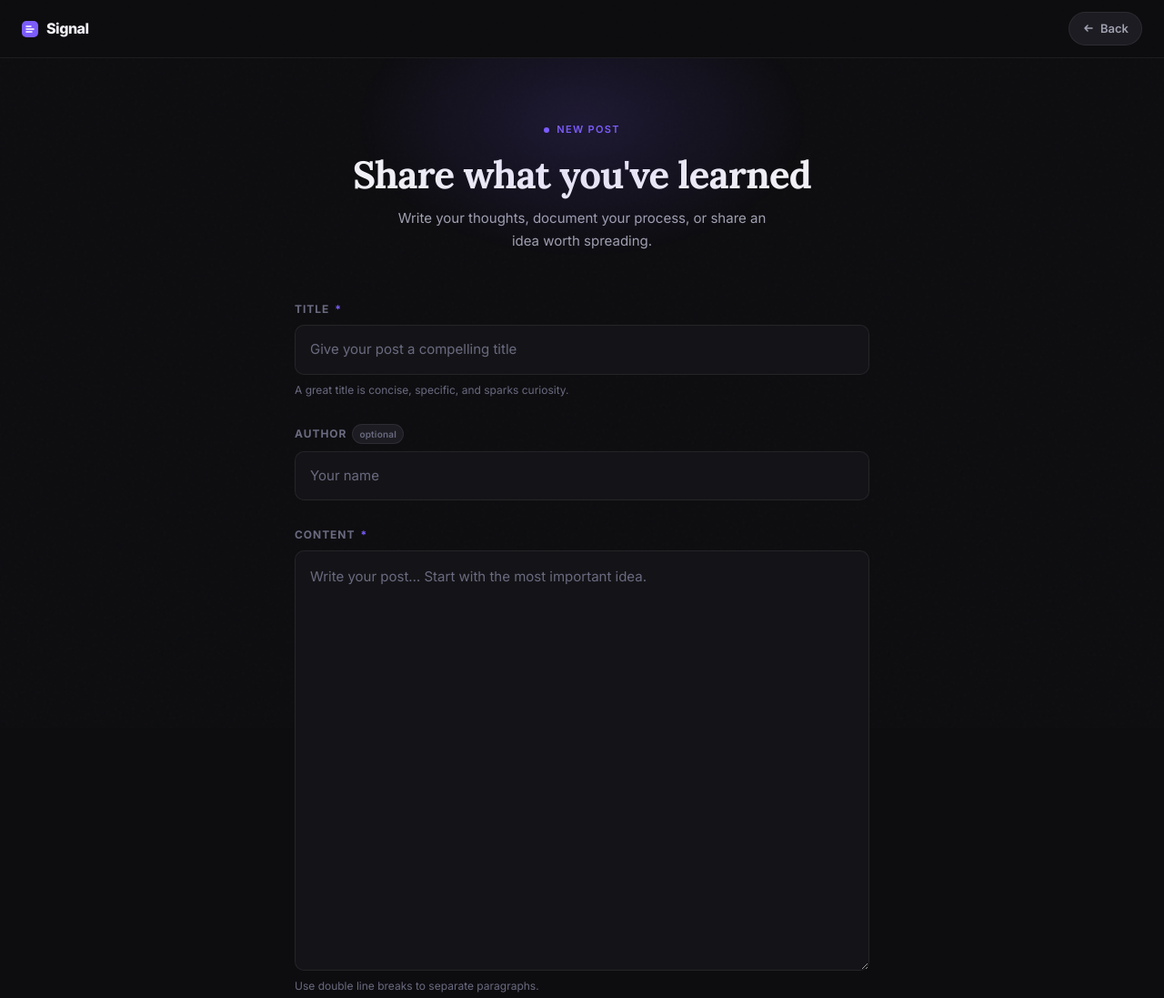
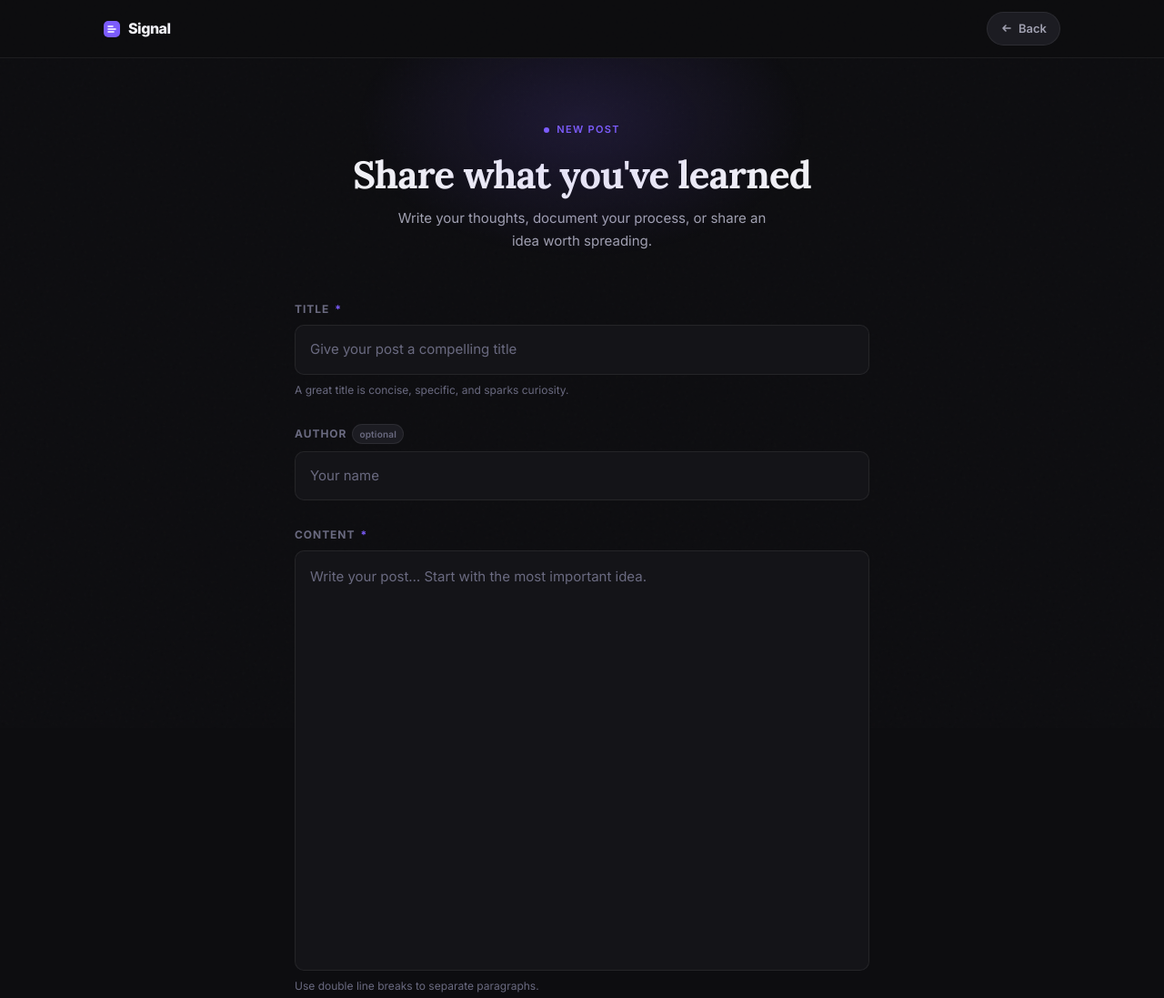
Before and after one commit to RaufCode/Blog, a Nuxt app in the folder frontend/: page /new in a window 1280 px wide. Shown: the top 1097 px of the page at 91% size. Built offline with nearby package versions, Linux system fonts and the light colour scheme; no server answers.

Commit message:
feat: perfect post pages UI, AI summary card, and header alignments

```diff
--- a/frontend/app/pages/new.vue
+++ b/frontend/app/pages/new.vue
@@ -37,6 +37,7 @@ const blog_post = async () => {
 
     <!-- ── Topbar ── -->
     <header class="topbar">
+      <div class="topbar-inner">
         <NuxtLink to="/" class="brand" aria-label="Back to Signal home">
           <svg width="18" height="18" viewBox="0 0 18 18" fill="none" aria-hidden="true">
             <rect width="18" height="18" rx="5" fill="var(--accent)"/>
@@ -51,6 +52,7 @@ const blog_post = async () => {
           </svg>
           Back
         </NuxtLink>
+      </div>
     </header>
 
     <!-- ── Page Header ── -->
@@ -183,10 +185,6 @@ const blog_post = async () => {
 
 /* ── Topbar ──────────────────────────────────────────────────── */
 .topbar {
-  display: flex;
-  align-items: center;
-  justify-content: space-between;
-  padding: 0 24px;
   height: var(--nav-h);
   border-bottom: 1px solid var(--border);
   background: rgba(13, 13, 16, 0.85);
@@ -195,6 +193,16 @@ const blog_post = async () => {
   position: sticky;
   top: 0;
   z-index: 100;
+}
+
+.topbar-inner {
+  max-width: var(--max-w-wide);
+  margin: 0 auto;
+  padding: 0 24px;
+  height: 100%;
+  display: flex;
+  align-items: center;
+  justify-content: space-between;
 }
 
 .brand {
@@ -404,7 +412,7 @@ const blog_post = async () => {
 }
 
 .field-textarea {
-  resize: vertical;
+  resize: none;
   min-height: 280px;
   font-size: 15px;
   line-height: 1.8;
--- a/frontend/app/pages/post/[id].vue
+++ b/frontend/app/pages/post/[id].vue
@@ -215,13 +215,22 @@ if (import.meta.client) {
 
         <!-- AI Summary -->
         <div v-if="summary" class="summary-card">
-          <div class="summary-header">
-            <svg width="14" height="14" viewBox="0 0 24 24" fill="none" aria-hidden="true">
-              <path d="M11 2.5c.18 0 .34.12.39.29l1.06 3.53a4.5 4.5 0 0 0 3.02 3.02l3.53 1.06c.17.05.29.21.29.39s-.12.34-.29.39l-3.53 1.06a4.5 4.5 0 0 0-3.02 3.02l-1.06 3.53a.41.41 0 0 1-.78 0l-1.06-3.53a4.5 4.5 0 0 0-3.02-3.02l-3.53-1.06a.41.41 0 0 1 0-.78l3.53-1.06a4.5 4.5 0 0 0 3.02-3.02l1.06-3.53c.05-.17.21-.29.39-.29Z" fill="currentColor"/>
-            </svg>
-            AI Summary
+          <div class="summary-card-glow"></div>
+          <div class="summary-card-content">
+            <div class="summary-header">
+              <svg width="16" height="16" viewBox="0 0 24 24" fill="none" aria-hidden="true">
+                <path d="M11 2.5c.18 0 .34.12.39.29l1.06 3.53a4.5 4.5 0 0 0 3.02 3.02l3.53 1.06c.17.05.29.21.29.39s-.12.34-.29.39l-3.53 1.06a4.5 4.5 0 0 0-3.02 3.02l-1.06 3.53a.41.41 0 0 1-.78 0l-1.06-3.53a4.5 4.5 0 0 0-3.02-3.02l-3.53-1.06a.41.41 0 0 1 0-.78l3.53-1.06a4.5 4.5 0 0 0 3.02-3.02l1.06-3.53c.05-.17.21-.29.39-.29Z" fill="url(#summary-grad)"/>
+                <defs>
+                  <linearGradient id="summary-grad" x1="0" y1="0" x2="24" y2="24" gradientUnits="userSpaceOnUse">
+                    <stop stop-color="#7c5cfc" />
+                    <stop offset="1" stop-color="#a78bfa" />
+                  </linearGradient>
+                </defs>
+              </svg>
+              AI Executive Summary
+            </div>
+            <p class="summary-text">{{ summary }}</p>
           </div>
-          <p class="summary-text">{{ summary }}</p>
         </div>
 
         <!-- Body -->
@@ -287,7 +296,7 @@ if (import.meta.client) {
 /* Navbar */
 .nav { position: sticky; top: 0; z-index: 100; height: var(--nav-h); border-bottom: 1px solid transparent; transition: background var(--duration-base) var(--ease-out), border-color var(--duration-base) var(--ease-out), box-shadow var(--duration-base) var(--ease-out); }
 .nav--scrolled { background: rgba(13,13,16,0.88); backdrop-filter: blur(16px); -webkit-backdrop-filter: blur(16px); border-color: var(--border); box-shadow: 0 1px 24px rgba(0,0,0,0.4); }
-.nav-inner { max-width: 860px; margin: 0 auto; padding: 0 24px; height: 100%; display: flex; align-items: center; justify-content: space-between; gap: 16px; }
+.nav-inner { max-width: var(--max-w-wide); margin: 0 auto; padding: 0 24px; height: 100%; display: flex; align-items: center; justify-content: space-between; gap: 16px; }
 
 .brand { display: inline-flex; align-items: center; gap: 9px; font-weight: 800; font-size: 16px; letter-spacing: -0.03em; color: var(--text-primary); transition: opacity var(--duration-fast); }
 .brand:hover { opacity: 0.8; }
@@ -350,9 +359,14 @@ if (import.meta.client) {
 .article-divider { height: 1px; background: linear-gradient(90deg, transparent, var(--border) 20%, var(--border) 80%, transparent); margin-bottom: 36px; }
 
 /* AI Summary */
-.summary-card { margin-bottom: 36px; padding: 20px 22px; border-radius: var(--radius-lg); background: var(--accent-subtle); border: 1px solid rgba(124,92,252,0.25); }
-.summary-header { display: flex; align-items: center; gap: 7px; font-size: 11px; font-weight: 700; text-transform: uppercase; letter-spacing: 0.08em; color: var(--accent); margin-bottom: 10px; }
-.summary-text { font-size: 15px; line-height: 1.7; color: var(--text-secondary); }
+.summary-card { position: relative; margin-bottom: 40px; border-radius: var(--radius-lg); background: var(--bg-surface); border: 1px solid transparent; box-shadow: 0 4px 20px rgba(0,0,0,0.2); z-index: 1; }
+.summary-card::before { content: ""; position: absolute; inset: -1px; border-radius: calc(var(--radius-lg) + 1px); background: linear-gradient(135deg, rgba(124,92,252,0.5), rgba(167,139,250,0.2), rgba(124,92,252,0.1)); z-index: -1; pointer-events: none; }
+.summary-card-glow { position: absolute; inset: 0; border-radius: var(--radius-lg); background: radial-gradient(circle at top left, rgba(124,92,252,0.15) 0%, transparent 60%); z-index: 0; pointer-events: none; overflow: hidden; }
+.summary-card-glow::after { content: ""; position: absolute; top: 0; left: -100%; width: 50%; height: 100%; background: linear-gradient(90deg, transparent, rgba(255,255,255,0.05), transparent); animation: summary-shimmer 4s ease-in-out infinite; }
+@keyframes summary-shimmer { 0% { left: -100%; } 50%, 100% { left: 200%; } }
+.summary-card-content { position: relative; z-index: 1; padding: 24px 28px; }
+.summary-header { display: flex; align-items: center; gap: 8px; font-size: 11.5px; font-weight: 700; text-transform: uppercase; letter-spacing: 0.1em; background: linear-gradient(135deg, #a78bfa, #c4b5fd); -webkit-background-clip: text; -webkit-text-fill-color: transparent; background-clip: text; margin-bottom: 12px; }
+.summary-text { font-size: 15.5px; line-height: 1.75; color: var(--text-primary); text-shadow: 0 1px 2px rgba(0,0,0,0.4); }
 
 /* Alerts */
 .alert-error { display: flex; align-items: center; gap: 8px; padding: 12px 16px; background: rgba(240,96,96,0.08); border: 1px solid rgba(240,96,96,0.2); border-radius: var(--radius-md); color: var(--color-error); font-size: 13px; font-weight: 500; margin-bottom: 24px; }
@@ -381,7 +395,7 @@ if (import.meta.client) {
 .field-input, .field-textarea { font-family: var(--font-sans); font-size: 15px; line-height: 1.65; padding: 13px 16px; background: var(--bg-surface); border: 1px solid var(--border); border-radius: var(--radius-md); color: var(--text-primary); transition: border-color var(--duration-fast), box-shadow var(--duration-fast), background var(--duration-fast); width: 100%; }
 .field-input::placeholder, .field-textarea::placeholder { color: var(--text-tertiary); }
 .field-input:focus, .field-textarea:focus { outline: none; border-color: var(--accent); background: var(--bg-elevated); box-shadow: var(--shadow-accent); }
-.field-textarea { resize: vertical; min-height: 300px; }
+.field-textarea { resize: none; min-height: 300px; }
 .form-actions { display: flex; justify-content: flex-end; gap: 12px; padding-top: 8px; }
 
 /* Delete Modal */
```
Lines whose indentation alone changed are shown as unchanged.
